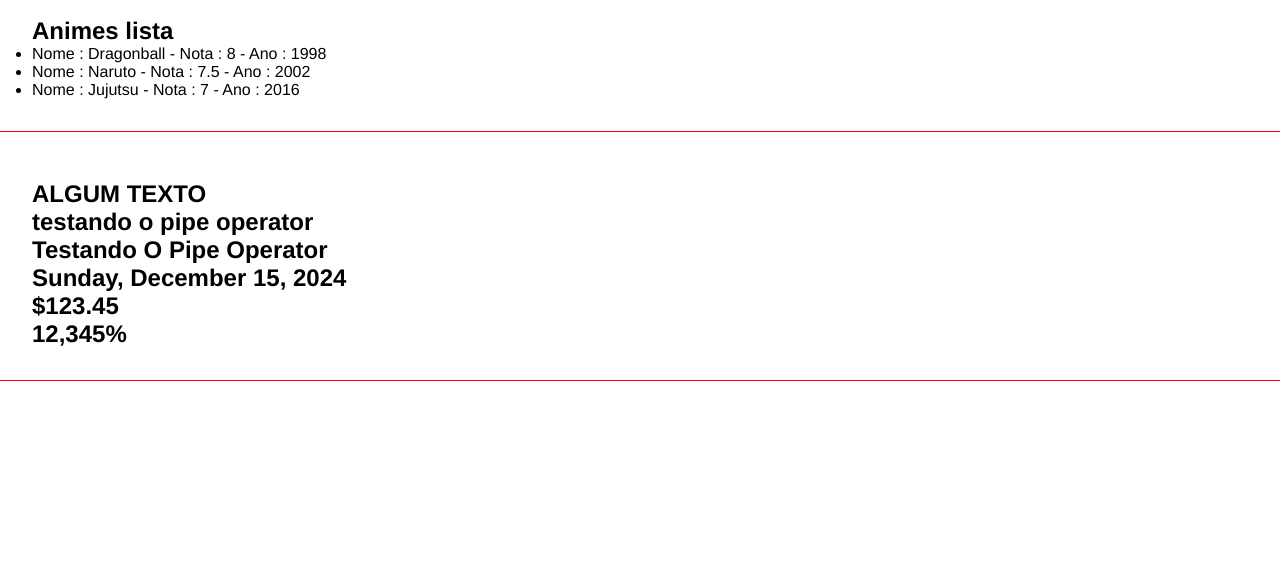
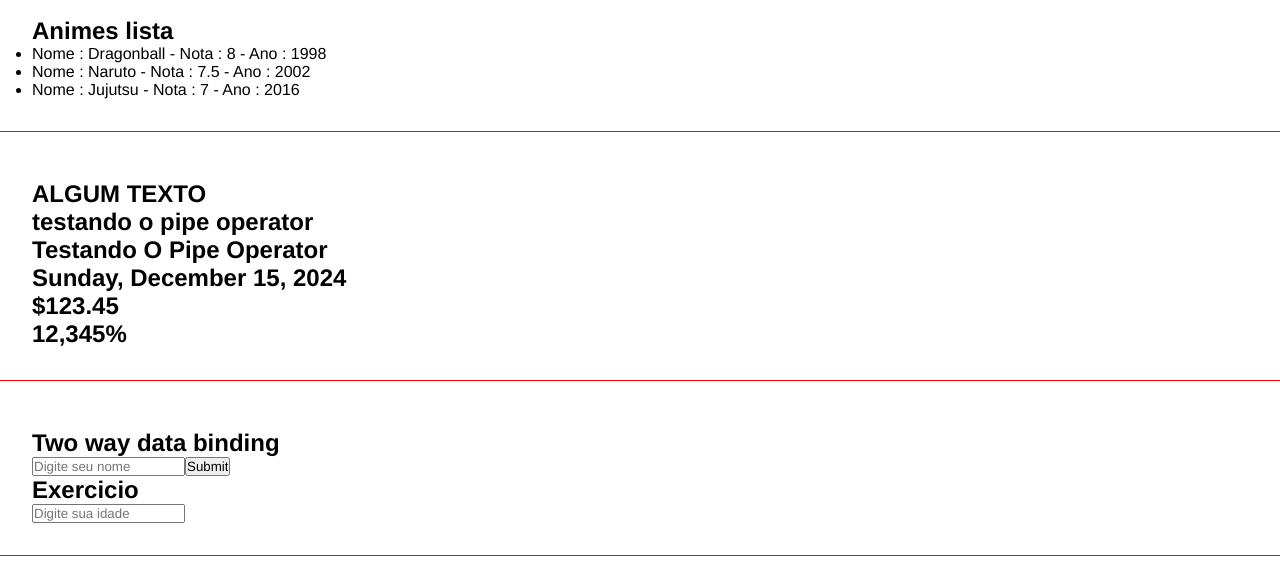
Before and after one commit to davaosantos/Angular-Battisti, an Angular app: page / in a window 1280 px wide. Shown: the part 1341-1903 px from the top of the page. Built offline with nearby package versions, Linux system fonts and the light colour scheme.

Commit message:
15 - Two way data binding no angular

```diff
--- a/src/app/app.component.html
+++ b/src/app/app.component.html
@@ -13,3 +13,4 @@
 <app-emitter></app-emitter>
 <app-list-render></app-list-render>
 <app-pipes></app-pipes>
+<app-two-way-binding></app-two-way-binding>
--- a/src/app/app.component.ts
+++ b/src/app/app.component.ts
@@ -10,10 +10,17 @@ import { EventosComponent } from "./components/eventos/eventos.component";
 import { EmitterComponent } from "./components/emitter/emitter.component";
 import { ListRenderComponent } from "./components/list-render/list-render.component";
 import { PipesComponent } from "./components/pipes/pipes.component";
+import { TwoWayBindingComponent } from "./components/two-way-binding/two-way-binding.component";
+import { FormsModule } from '@angular/forms';
+
 
 @Component({
   selector: 'app-root',
-  imports: [RouterOutlet, FirstComponentComponent, SecondComponentComponent, ParentDataComponent, DirectivesComponent, CommonModule, IfRenderComponent, EventosComponent, EmitterComponent, ListRenderComponent, PipesComponent],
+  imports: [RouterOutlet, FirstComponentComponent,
+    SecondComponentComponent, ParentDataComponent, DirectivesComponent,
+     CommonModule, IfRenderComponent, EventosComponent,
+     EmitterComponent, ListRenderComponent,
+      PipesComponent, TwoWayBindingComponent, FormsModule],
   templateUrl: './app.component.html',
   styleUrl: './app.component.css'
 })
--- /dev/null
+++ b/src/app/components/two-way-binding/two-way-binding.component.html
@@ -0,0 +1,24 @@
+<div class="class">
+    <h2>Two way data binding</h2>
+    <form action="">
+        <input type="text"
+         [(ngModel)]="name"
+         name="name" placeholder="Digite seu nome">
+        <input type="submit">
+    </form>
+    <div *ngIf="name !== ''">
+        <p>O nome é : {{name}}</p>
+    </div>
+
+    <h2>Exercicio</h2>
+    <form action="">
+        <input type="number"
+        [(ngModel)]="age"
+        name="age"
+        placeholder="Digite sua idade">
+    </form>
+    <div *ngIf="age !== null">
+        <p>A sua idade é : {{age}}</p>
+    </div>
+
+</div>
--- /dev/null
+++ b/src/app/components/two-way-binding/two-way-binding.component.ts
@@ -0,0 +1,14 @@
+import { Component } from '@angular/core';
+import { CommonModule } from '@angular/common';
+import { FormsModule } from '@angular/forms';
+
+@Component({
+  selector: 'app-two-way-binding',
+  imports: [CommonModule, FormsModule],
+  templateUrl: './two-way-binding.component.html',
+  styleUrl: './two-way-binding.component.css'
+})
+export class TwoWayBindingComponent {
+  name : String = '';
+  age = null;
+}
```
Also changed, not shown: src/app/components/two-way-binding/two-way-binding.component.css (added), 1 other file (tests, documents, lock files or other folders).
